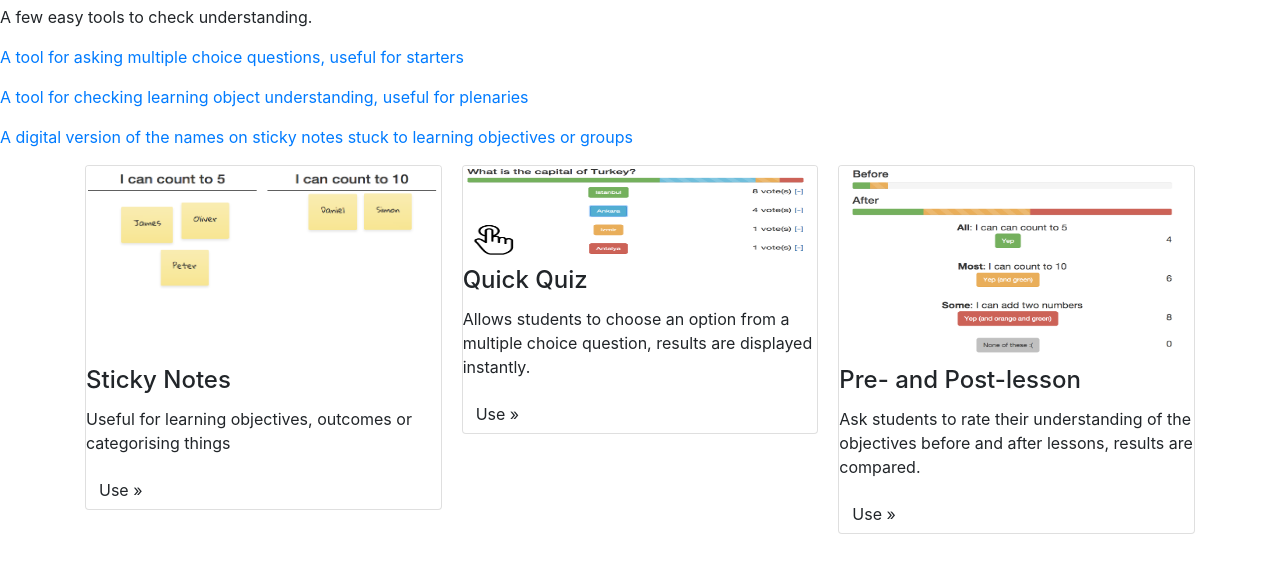
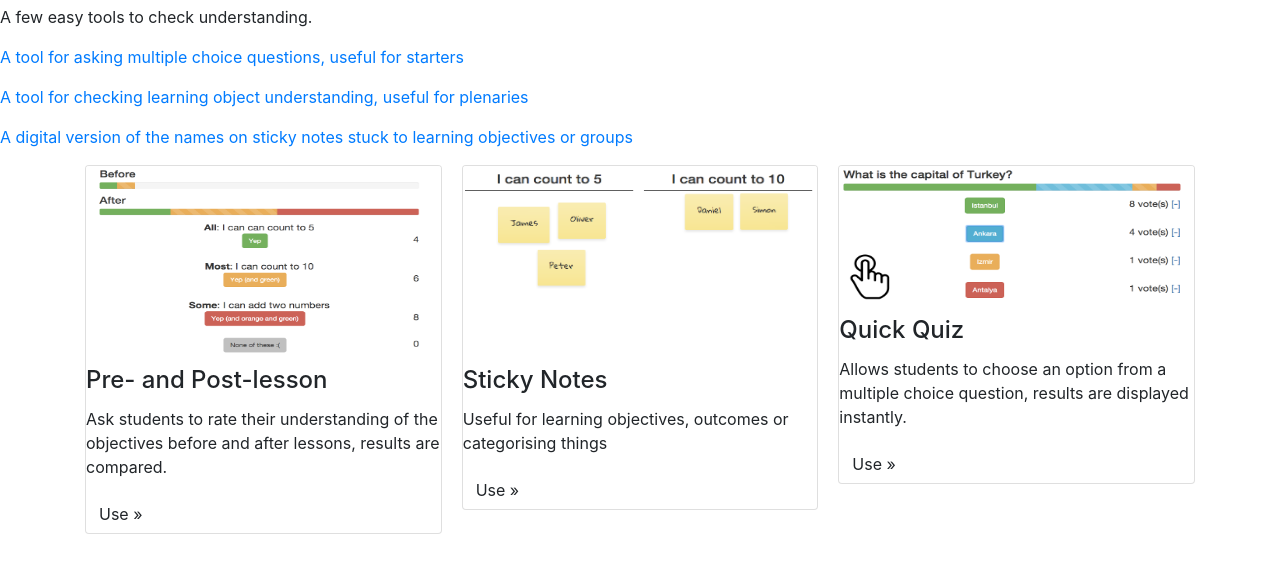
Before and after one commit to kieranhogg/teaching-tools, a plain HTML site: page index.html in a window 1280 px wide. Shown: the part 51-624 px from the top of the page. Drawn offline with nearby package versions, Linux system fonts and the light colour scheme.

Commit message:
Update index.html

```diff
--- a/index.html
+++ b/index.html
@@ -14,6 +14,14 @@
 	<div class="container">
 		<div class="card-columns">
 			<div class="card">
+				<img class="card-img-top" alt="" title="" src="plenary.png" style="height: 200px; width: 100%; display: block;">
+				<div class="card-block">
+					<h4 class="card-title">Pre- and Post-lesson</h4>
+					<p class="card-text">Ask students to rate their understanding of the objectives before and after lessons, results are compared.</p>
+					<p class="card-text text-xs-center"><a class="btn btn-primary-outline" href="" role="button">Use &raquo;</a></p>
+				</div>
+			</div>
+			<div class="card">
 				<img class="card-img-top" alt="" title="" src="stickies.png" style="height: 200px; width: 100%; display: block;">
 				<div class="card-block">
 					<h4 class="card-title">Sticky Notes</h4>
@@ -22,21 +30,13 @@
 				</div>
 			</div>
 			<div class="card">
-				<img class="card-img-top" alt="" title="" src="question.png" style="height: 100px; width: 100%; display: block;">
+				<img class="card-img-top" alt="" title="" src="question.png" style="height: 150px; width: 100%; display: block;">
 				<div class="card-block">
 					<h4 class="card-title">Quick Quiz</h4>
 					<p class="card-text">Allows students to choose an option from a multiple choice question, results are displayed instantly.</p>
 					<p class="card-text text-xs-center"><a class="btn btn-primary-outline" href="" role="button">Use &raquo;</a></p>
 				</div>
 			</div>
-			<div class="card">
-				<img class="card-img-top" alt="" title="" src="plenary.png" style="height: 200px; width: 100%; display: block;">
-				<div class="card-block">
-					<h4 class="card-title">Pre- and Post-lesson</h4>
-					<p class="card-text">Ask students to rate their understanding of the objectives before and after lessons, results are compared.</p>
-					<p class="card-text text-xs-center"><a class="btn btn-primary-outline" href="" role="button">Use &raquo;</a></p>
-				</div>
-			</div>
 		</div>
 	</div>
 </body>
```
